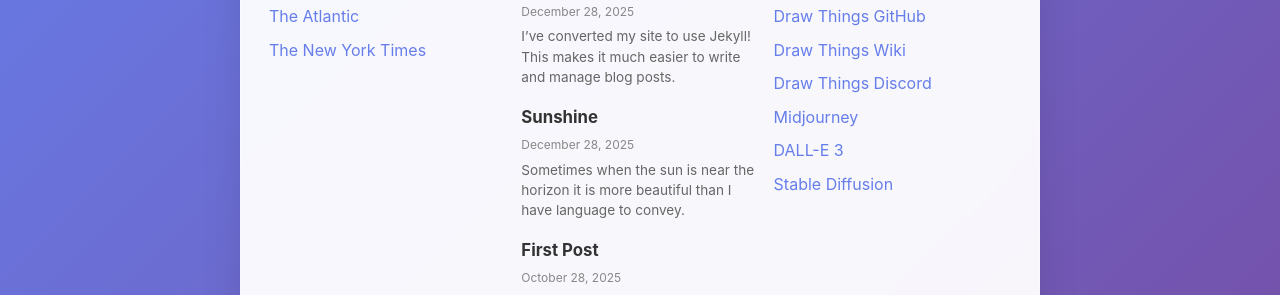
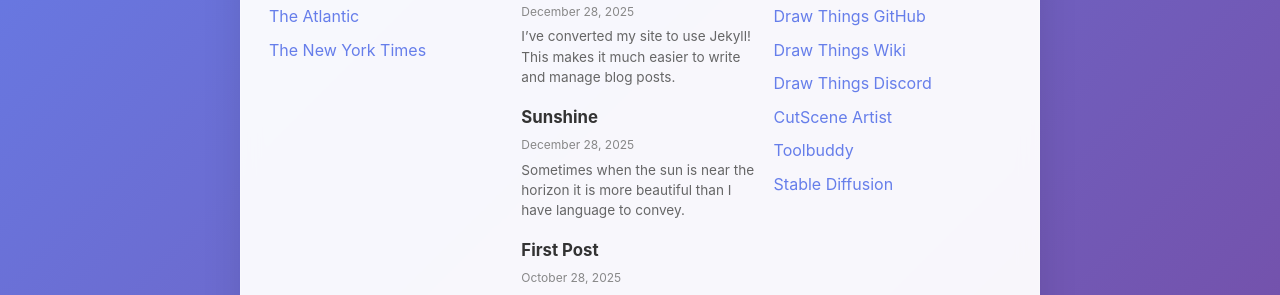
Before and after one commit to skeptict/skeptict.github.io, a Jekyll site: the page built from index.html, in a window 1280 px wide. Shown: the part 291-586 px from the top of the page. Built offline with Jekyll 4.4.1, drawn with Linux system fonts in a browser that asks for light colours.

Commit message:
Update Draw Things section links
- Remove Midjourney and DALL-E 3 links
- Add YouTube channels: CutScene Artist and Toolbuddy

🤖 Generated with [Claude Code](https://claude.com/claude-code)

Co-Authored-By: Claude Sonnet 4.5 <noreply@anthropic.com>

```diff
--- a/index.html
+++ b/index.html
@@ -29,8 +29,8 @@ title: Home
             <li><a href="https://github.com/drawthingsai/draw-things-community" target="_blank">Draw Things GitHub</a></li>
             <li><a href="https://github.com/drawthingsai/draw-things-community/wiki" target="_blank">Draw Things Wiki</a></li>
             <li><a href="https://discord.gg/qJsk9pr9Wj" target="_blank">Draw Things Discord</a></li>
-            <li><a href="https://www.midjourney.com/" target="_blank">Midjourney</a></li>
-            <li><a href="https://openai.com/dall-e-3" target="_blank">DALL-E 3</a></li>
+            <li><a href="https://www.youtube.com/@CutSceneArtist" target="_blank">CutScene Artist</a></li>
+            <li><a href="https://www.youtube.com/@Toolbuddy" target="_blank">Toolbuddy</a></li>
             <li><a href="https://stability.ai/stable-image" target="_blank">Stable Diffusion</a></li>
         </ul>
     </div>
```
